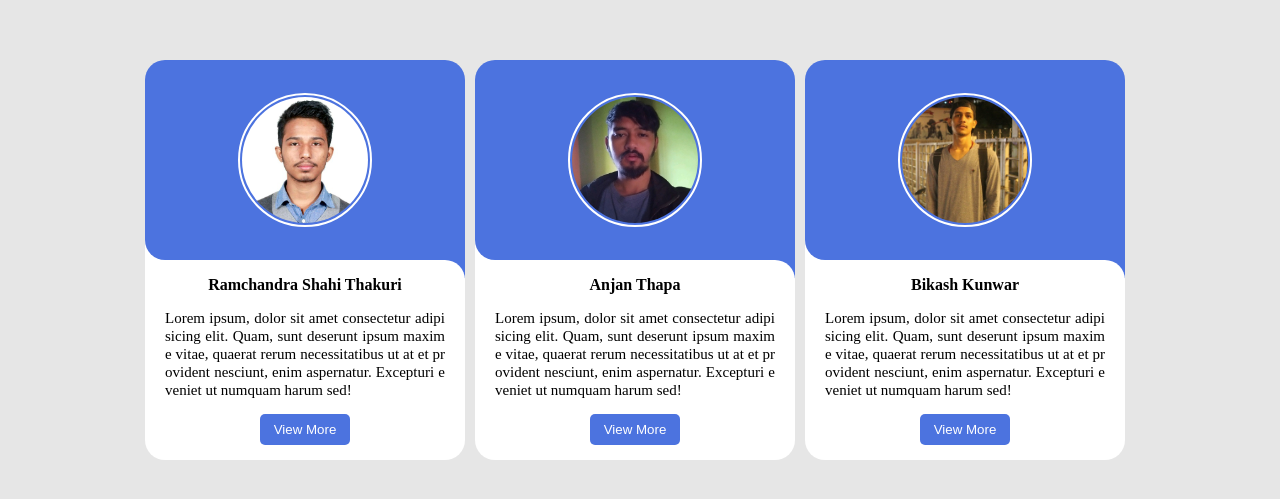
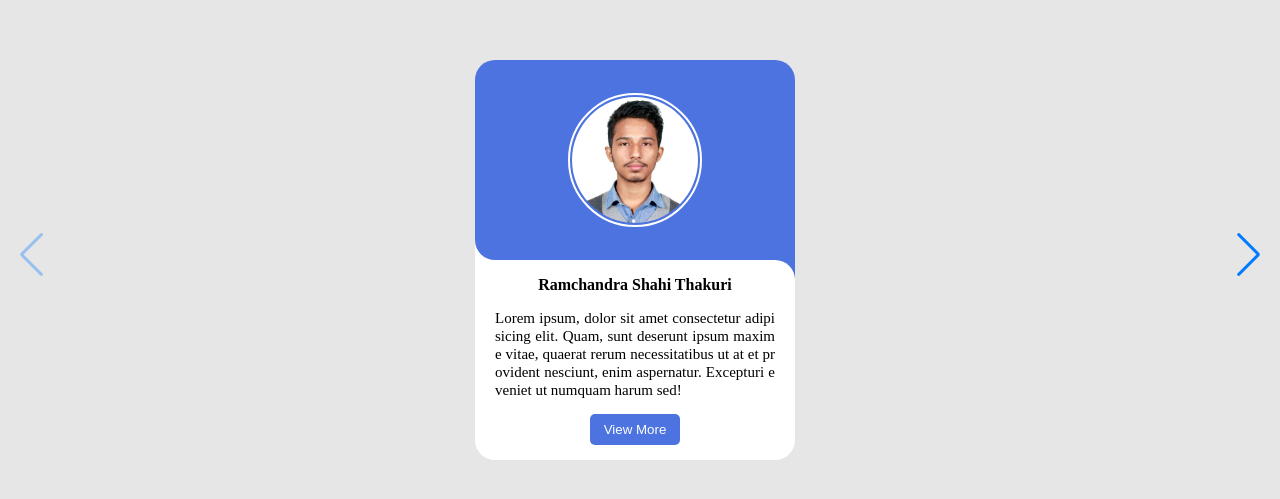
Before and after one commit to rcthakuri/card-slider-swiperjs, a website: page src/card/index.html in a window 1280 px wide. Shown: the part 153-652 px from the top of the page. Drawn offline with nearby package versions, Linux system fonts and the light colour scheme.

Commit message:
Implemented swiper js for card
-- Html layout is adjusted for swiper
   -- First level block -> `swiper` class
   -- Second level block -> `swiper-wrapper` class
  -- Third level block -> `swiper-slide`
 -- Implement your block at fourth level
 -- Also add navigation at first level

```diff
--- a/src/card/card.css
+++ b/src/card/card.css
@@ -4,13 +4,18 @@
 
 body {
   height: 100vh;
+  position: relative;
   background-color: rgba(102, 102, 102, 0.159);
+}
+
+.card-swiper {
+  height: 100%;
+  width: 100%;
 }
 
 .card-container {
   height: 100%;
   display: flex;
-  flex-wrap: wrap;
   align-items: center;
   justify-content: center;
 }
--- a/src/card/index.html
+++ b/src/card/index.html
@@ -6,8 +6,16 @@
     <meta name="viewport" content="width=device-width, initial-scale=1.0" />
     <title>Card Slider - SwiperJs</title>
     <link rel="stylesheet" href="card.css" />
+    <link
+      rel="stylesheet"
+      href="../../node_modules//swiper/swiper-bundle.css"
+    />
+    <script src="../../node_modules/swiper/swiper-bundle.js"></script>
   </head>
   <body>
+    <div class="swiper card-swiper">
+      <div class="swiper-wrapper">
+        <div class="swiper-slide">
           <div class="card-container">
             <div class="card">
               <div class="card__avatar-container">
@@ -19,10 +27,10 @@
               <div class="card__desc">
                 <div class="card__desc__name">Ramchandra Shahi Thakuri</div>
                 <p class="card__desc__intro">
-            Lorem ipsum, dolor sit amet consectetur adipisicing elit. Quam, sunt
-            deserunt ipsum maxime vitae, quaerat rerum necessitatibus ut at et
-            provident nesciunt, enim aspernatur. Excepturi eveniet ut numquam
-            harum sed!
+                  Lorem ipsum, dolor sit amet consectetur adipisicing elit.
+                  Quam, sunt deserunt ipsum maxime vitae, quaerat rerum
+                  necessitatibus ut at et provident nesciunt, enim aspernatur.
+                  Excepturi eveniet ut numquam harum sed!
                 </p>
                 <button
                   class="card_desc__view-more-btn card_desc__view-more-btn_onhover"
@@ -31,6 +39,10 @@
                 </button>
               </div>
             </div>
+          </div>
+        </div>
+        <div class="swiper-slide">
+          <div class="card-container">
             <div class="card">
               <div class="card__avatar-container">
                 <img
@@ -41,10 +53,10 @@
               <div class="card__desc">
                 <div class="card__desc__name">Anjan Thapa</div>
                 <p class="card__desc__intro">
-            Lorem ipsum, dolor sit amet consectetur adipisicing elit. Quam, sunt
-            deserunt ipsum maxime vitae, quaerat rerum necessitatibus ut at et
-            provident nesciunt, enim aspernatur. Excepturi eveniet ut numquam
-            harum sed!
+                  Lorem ipsum, dolor sit amet consectetur adipisicing elit.
+                  Quam, sunt deserunt ipsum maxime vitae, quaerat rerum
+                  necessitatibus ut at et provident nesciunt, enim aspernatur.
+                  Excepturi eveniet ut numquam harum sed!
                 </p>
                 <button
                   class="card_desc__view-more-btn card_desc__view-more-btn_onhover"
@@ -53,6 +65,10 @@
                 </button>
               </div>
             </div>
+          </div>
+        </div>
+        <div class="swiper-slide">
+          <div class="card-container">
             <div class="card">
               <div class="card__avatar-container">
                 <img
@@ -63,10 +79,10 @@
               <div class="card__desc">
                 <div class="card__desc__name">Bikash Kunwar</div>
                 <p class="card__desc__intro">
-            Lorem ipsum, dolor sit amet consectetur adipisicing elit. Quam, sunt
-            deserunt ipsum maxime vitae, quaerat rerum necessitatibus ut at et
-            provident nesciunt, enim aspernatur. Excepturi eveniet ut numquam
-            harum sed!
+                  Lorem ipsum, dolor sit amet consectetur adipisicing elit.
+                  Quam, sunt deserunt ipsum maxime vitae, quaerat rerum
+                  necessitatibus ut at et provident nesciunt, enim aspernatur.
+                  Excepturi eveniet ut numquam harum sed!
                 </p>
                 <button
                   class="card_desc__view-more-btn card_desc__view-more-btn_onhover"
@@ -76,5 +92,18 @@
               </div>
             </div>
           </div>
+        </div>
+      </div>
+      <div class="swiper-button-next"></div>
+      <div class="swiper-button-prev"></div>
+    </div>
+    <script>
+      var swiper = new Swiper(".card-swiper", {
+        navigation: {
+          nextEl: ".swiper-button-next",
+          prevEl: ".swiper-button-prev",
+        },
+      });
+    </script>
   </body>
 </html>
```
Lines whose indentation alone changed are shown as unchanged.
